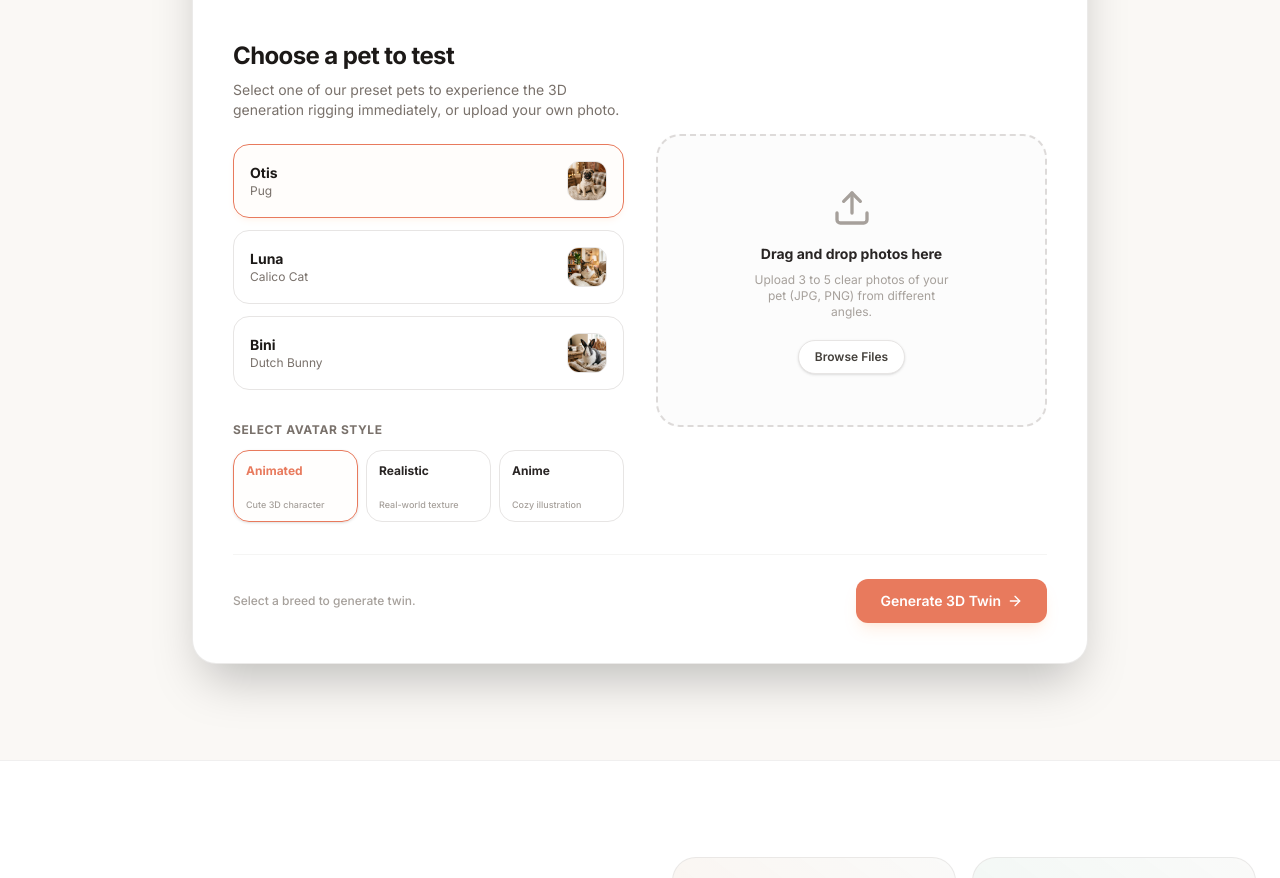
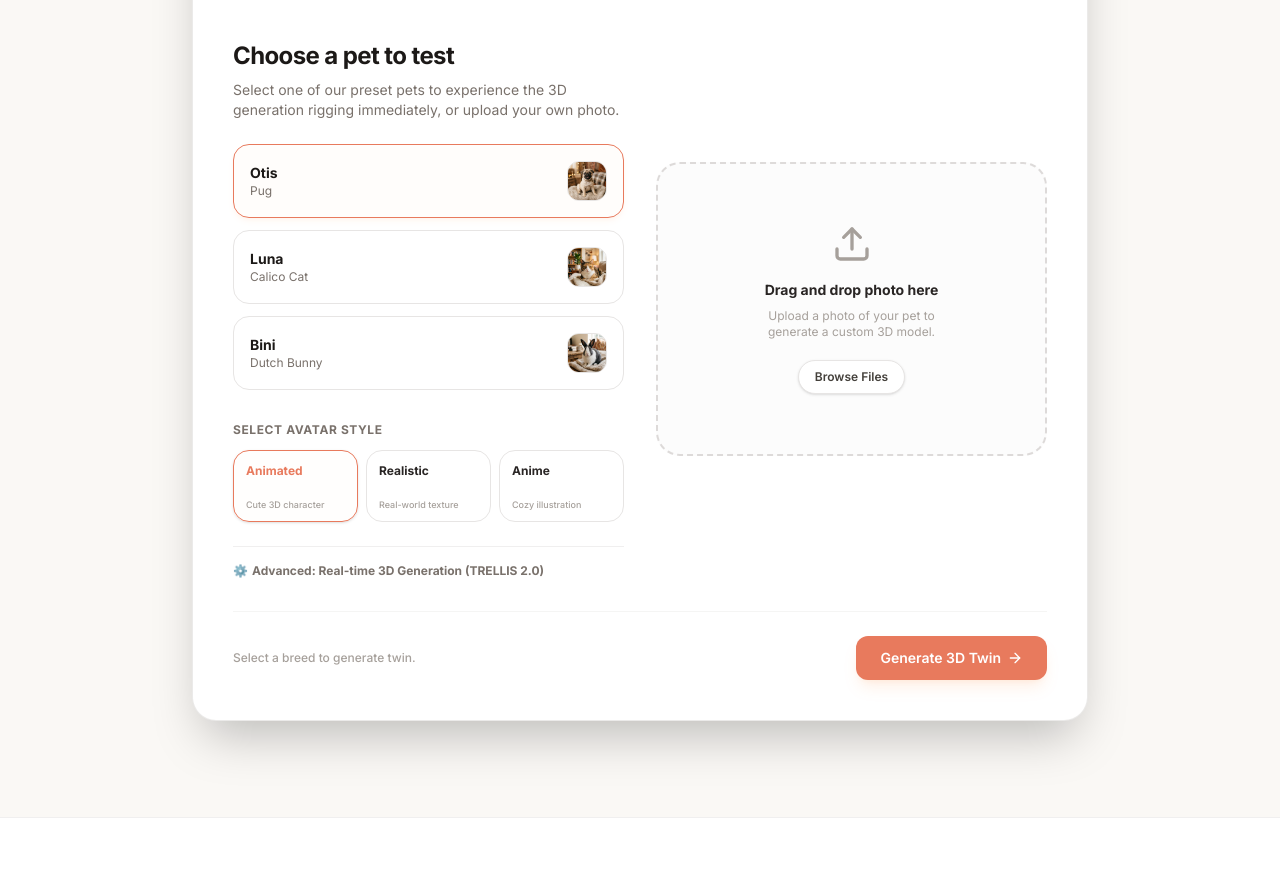
Before and after one commit to AndrewTay/pawsence, a React (Vite) app: page / in a window 1280 px wide. Shown: the part 3620-4498 px from the top of the page. Built offline with nearby package versions, Linux system fonts and the light colour scheme.

Commit message:
feat: implement Microsoft TRELLIS 2.0 API integration for image-to-3D generation

```diff
--- a/package.json
+++ b/package.json
@@ -12,6 +12,7 @@
     "deploy": "gh-pages -d dist"
   },
   "dependencies": {
+    "@fal-ai/client": "^1.10.1",
     "@tailwindcss/vite": "^4.3.1",
     "@types/three": "^0.184.1",
     "framer-motion": "^12.40.0",
--- a/src/components/TwinCreator.tsx
+++ b/src/components/TwinCreator.tsx
@@ -2,6 +2,7 @@ import { useState, useEffect } from 'react';
 import { motion, AnimatePresence } from 'framer-motion';
 import { Upload, Check, RefreshCw, ArrowRight } from 'lucide-react';
 import ThreePetCanvas from './ThreePetCanvas';
+import { fal } from '@fal-ai/client';
 
 interface PresetPet {
   name: string;
@@ -55,13 +56,52 @@ export default function TwinCreator() {
   const [scanStatus, setScanStatus] = useState<string>('Initializing model...');
   const avatarAction = 'idle' as 'idle' | 'jump' | 'spin' | 'wag';
 
+  // Advanced API states
+  const [falApiKey, setFalApiKey] = useState<string>(() => localStorage.getItem('pawsence_fal_key') || '');
+  const [customFile, setCustomFile] = useState<File | null>(null);
+  const [previewUrl, setPreviewUrl] = useState<string | null>(null);
+  const [generatedModelUrl, setGeneratedModelUrl] = useState<string | null>(null);
+  const [apiError, setApiError] = useState<string | null>(null);
+  const [showApiKeyInput, setShowApiKeyInput] = useState<boolean>(false);
+
+  // File Upload handler
+  const handleFileChange = (e: React.ChangeEvent<HTMLInputElement>) => {
+    const file = e.target.files?.[0];
+    if (file) {
+      setCustomFile(file);
+      const url = URL.createObjectURL(file);
+      setPreviewUrl(url);
+
+      const customPet: PresetPet = {
+        name: 'My Pet',
+        breed: 'Custom Upload',
+        photoImg: url,
+        avatars: {
+          animated: url,
+          realistic: url,
+          anime: url,
+        },
+      };
+      setSelectedPet(customPet);
+    }
+  };
+
   // Scanning effect in Step 2
   useEffect(() => {
     let interval: any;
+    let isMounted = true;
+
     if (step === 2) {
       setScanProgress(0);
+      setApiError(null);
+      setGeneratedModelUrl(null);
+
+      // Check if we should use the real API
+      const useRealApi = falApiKey.trim() !== '' && avatarStyle === 'animated';
+
+      if (!useRealApi) {
+        // SCENARIO 1: Simulated Scanning
         setScanStatus('Initializing mesh rig...');
-
         const statuses = [
           { progress: 20, text: 'Analyzing coat markings & patterns...' },
           { progress: 45, text: 'Mapping skeletal joints (30 nodes)...' },
@@ -73,25 +113,117 @@ export default function TwinCreator() {
         interval = setInterval(() => {
           setScanProgress((prev) => {
             const next = prev + 4;
-
-          // Update status message based on progress
             const matchedStatus = statuses.find(s => next >= s.progress - 5 && next <= s.progress);
             if (matchedStatus) {
               setScanStatus(matchedStatus.text);
             }
-
             if (next >= 100) {
               clearInterval(interval);
               setTimeout(() => {
-              setStep(3);
+                if (isMounted) setStep(3);
               }, 600);
               return 100;
             }
             return next;
           });
         }, 100);
+      } else {
+        // SCENARIO 2: Real TRELLIS 2.0 API call
+        setScanStatus('Configuring Fal.ai API Client...');
+
+        // Configure API client
+        fal.config({
+          credentials: falApiKey.trim()
+        });
+
+        // Slow progress simulation to keep the UI moving while the API runs
+        interval = setInterval(() => {
+          setScanProgress((prev) => {
+            if (prev < 90) {
+              return prev + 1;
             }
-    return () => clearInterval(interval);
+            return prev;
+          });
+        }, 300);
+
+        const runTrellis = async () => {
+          try {
+            setScanStatus('Preparing source image...');
+            let imageSource: File | Blob;
+
+            if (customFile) {
+              imageSource = customFile;
+            } else {
+              // Fetch the preset image as a Blob so Fal client can upload it
+              const response = await fetch(selectedPet.photoImg);
+              imageSource = await response.blob();
+            }
+
+            if (!isMounted) return;
+            setScanStatus('Queuing generation on Fal.ai (TRELLIS 2.0)...');
+
+            const result: any = await fal.subscribe('fal-ai/trellis-2', {
+              input: {
+                image_url: imageSource
+              },
+              logs: true,
+              onQueueUpdate: (update: any) => {
+                if (!isMounted) return;
+                if (update.status === 'IN_PROGRESS') {
+                  const lastLog = update.logs && update.logs.length > 0
+                    ? update.logs[update.logs.length - 1].message
+                    : '';
+                  if (lastLog) {
+                    setScanStatus(`Trellis: ${lastLog.slice(0, 50)}...`);
+                  } else {
+                    setScanStatus('Running TRELLIS 2.0 model inference...');
+                  }
+                } else if (update.status === 'QUEUED' || update.status === 'IN_QUEUE') {
+                  setScanStatus(`Queued in Fal.ai (position: ${update.queuePosition || 0})...`);
+                }
+              }
+            });
+
+            if (!isMounted) return;
+
+            // Extract the generated GLB URL
+            let glbUrl = '';
+            if (result && result.model_glb && result.model_glb.url) {
+              glbUrl = result.model_glb.url;
+            } else if (result && result.data && result.data.model_glb && result.data.model_glb.url) {
+              glbUrl = result.data.model_glb.url;
+            }
+
+            if (!glbUrl) {
+              throw new Error('API completed but did not return a model_glb URL.');
+            }
+
+            clearInterval(interval);
+            setScanProgress(100);
+            setScanStatus('TRELLIS 2.0 model loaded successfully!');
+            setGeneratedModelUrl(glbUrl);
+
+            setTimeout(() => {
+              if (isMounted) setStep(3);
+            }, 800);
+
+          } catch (error: any) {
+            console.error('Trellis API generation failed:', error);
+            if (!isMounted) return;
+            clearInterval(interval);
+            setApiError(error.message || 'Unknown API Error occurred. Make sure your FAL_KEY is valid and has sufficient credits.');
+            setScanStatus('Generation failed.');
+          }
+        };
+
+        runTrellis();
+      }
+    }
+
+    return () => {
+      isMounted = false;
+      clearInterval(interval);
+    };
   }, [step]);
 
 
@@ -99,6 +231,8 @@ export default function TwinCreator() {
   const resetCreator = () => {
     setStep(1);
     setScanProgress(0);
+    setGeneratedModelUrl(null);
+    setApiError(null);
   };
 
   return (
@@ -160,7 +294,11 @@ export default function TwinCreator() {
                   {presets.map((pet) => (
                     <button
                       key={pet.name}
-                      onClick={() => setSelectedPet(pet)}
+                      onClick={() => {
+                        setSelectedPet(pet);
+                        setCustomFile(null);
+                        setPreviewUrl(null);
+                      }}
                       className={`w-full p-4 rounded-2xl border text-left flex items-center justify-between transition-all duration-200 cursor-pointer ${
                         selectedPet.name === pet.name
                           ? 'border-[#E87A5D] bg-orange-50/20 shadow-md shadow-orange-500/5'
@@ -206,18 +344,77 @@ export default function TwinCreator() {
                     ))}
                   </div>
                 </div>
+
+                {/* Advanced API settings */}
+                <div className="pt-4 border-t border-stone-200/60">
+                  <button
+                    type="button"
+                    onClick={() => setShowApiKeyInput(!showApiKeyInput)}
+                    className="text-xs font-bold text-stone-500 hover:text-stone-850 flex items-center gap-1 cursor-pointer transition-colors"
+                  >
+                    <span>⚙️</span>
+                    <span>{showApiKeyInput ? 'Hide API Settings' : 'Advanced: Real-time 3D Generation (TRELLIS 2.0)'}</span>
+                  </button>
+
+                  {showApiKeyInput && (
+                    <div className="mt-3 p-4 bg-stone-50 border border-stone-200 rounded-2xl space-y-3 animate-fade-in">
+                      <div className="space-y-1">
+                        <label className="text-[10px] font-bold text-stone-600 uppercase tracking-wider block">
+                          Fal.ai API Key
+                        </label>
+                        <input
+                          type="password"
+                          value={falApiKey}
+                          onChange={(e) => {
+                            const val = e.target.value;
+                            setFalApiKey(val);
+                            localStorage.setItem('pawsence_fal_key', val);
+                          }}
+                          placeholder="Enter your FAL_KEY..."
+                          className="w-full px-3 py-2 bg-white border border-stone-200 rounded-xl text-xs focus:border-[#E87A5D] focus:outline-none font-mono"
+                        />
+                      </div>
+                      <p className="text-[10px] text-stone-400 leading-normal">
+                        Optional. Uses Microsoft's **TRELLIS 2.0** model via Fal.ai to generate custom 3D models. If blank, Otis/Luna will use preloaded 3D models.
+                      </p>
+                    </div>
+                  )}
+                </div>
               </div>
 
               {/* Upload Drag & Drop mockup */}
-              <div className="border-2 border-dashed border-stone-300/80 hover:border-[#E87A5D]/80 rounded-3xl p-8 flex flex-col items-center justify-center text-center transition-all bg-stone-50/50 aspect-[4/3] relative group">
+              <div
+                onClick={() => document.getElementById('pet-photo-upload')?.click()}
+                className="border-2 border-dashed border-stone-300/80 hover:border-[#E87A5D]/80 rounded-3xl p-8 flex flex-col items-center justify-center text-center transition-all bg-stone-50/50 aspect-[4/3] relative group cursor-pointer overflow-hidden"
+              >
+                <input
+                  type="file"
+                  id="pet-photo-upload"
+                  className="hidden"
+                  accept="image/*"
+                  onChange={handleFileChange}
+                />
+
+                {previewUrl ? (
+                  <div className="absolute inset-0 w-full h-full flex flex-col items-center justify-center bg-stone-50">
+                    <img src={previewUrl} alt="Uploaded pet preview" className="w-full h-full object-cover animate-fade-in" />
+                    <div className="absolute inset-0 bg-black/40 opacity-0 hover:opacity-100 transition-opacity duration-200 flex flex-col items-center justify-center gap-2">
+                      <RefreshCw className="w-6 h-6 text-white" />
+                      <span className="text-xs font-bold text-white">Change Image</span>
+                    </div>
+                  </div>
+                ) : (
+                  <>
                     <Upload className="w-10 h-10 text-stone-400 mb-4 group-hover:text-[#E87A5D] transition-colors" />
-                <h4 className="font-bold text-stone-800 text-sm">Drag and drop photos here</h4>
+                    <h4 className="font-bold text-stone-800 text-sm">Drag and drop photo here</h4>
                     <p className="text-xs text-stone-400 mt-2 max-w-[200px]">
-                  Upload 3 to 5 clear photos of your pet (JPG, PNG) from different angles.
+                      Upload a photo of your pet to generate a custom 3D model.
                     </p>
                     <div className="mt-5 px-4 py-2 bg-white border border-stone-200 rounded-full text-xs font-semibold text-stone-700 shadow-sm cursor-pointer hover:bg-stone-50 transition-all">
                       Browse Files
                     </div>
+                  </>
+                )}
               </div>
             </motion.div>
           )}
@@ -284,6 +481,37 @@ export default function TwinCreator() {
                   />
                 </div>
                 <p className="text-sm text-stone-700 font-medium font-mono min-h-[20px]">{scanStatus}</p>
+
+                {apiError && (
+                  <div className="mt-5 p-4 bg-red-50 border border-red-200 rounded-2xl text-left max-w-sm mx-auto shadow-sm animate-fade-in">
+                    <p className="text-xs font-bold text-red-800">TRELLIS API Error</p>
+                    <p className="text-[10px] text-red-600 font-mono mt-1 leading-normal whitespace-pre-wrap">{apiError}</p>
+                    <div className="flex gap-2 mt-4">
+                      <button
+                        type="button"
+                        onClick={() => {
+                          setApiError(null);
+                          setStep(1);
+                        }}
+                        className="flex-1 px-3 py-2 bg-white border border-stone-200 hover:bg-stone-50 rounded-xl text-[10px] font-bold text-stone-700 cursor-pointer text-center"
+                      >
+                        Adjust Settings
+                      </button>
+                      <button
+                        type="button"
+                        onClick={() => {
+                          setApiError(null);
+                          // Temporarily bypass API and run simulated path
+                          setFalApiKey('');
+                          setStep(2);
+                        }}
+                        className="flex-1 px-3 py-2 bg-[#E87A5D] hover:bg-[#D6684B] rounded-xl text-[10px] font-bold text-white cursor-pointer text-center"
+                      >
+                        Use Preloaded Model
+                      </button>
+                    </div>
+                  </div>
+                )}
               </div>
             </motion.div>
           )}
@@ -303,11 +531,11 @@ export default function TwinCreator() {
                 <div className="absolute inset-0 bg-grid-pattern opacity-10 bg-[size:16px_16px]" />
 
                  {/* The Twin Avatar */}
-                {avatarStyle === 'animated' && (selectedPet.name === 'Otis' || selectedPet.name === 'Luna') ? (
+                {avatarStyle === 'animated' && (selectedPet.name === 'Otis' || selectedPet.name === 'Luna' || generatedModelUrl) ? (
                   <div className="w-full h-full z-10 relative">
                     <ThreePetCanvas
-                      key={selectedPet.name}
-                      modelPath={selectedPet.name === 'Otis' ? '/pug_3d.glb' : '/cat_animated_3d.glb'}
+                      key={selectedPet.name + (generatedModelUrl ? '_generated' : '_default')}
+                      modelPath={generatedModelUrl || (selectedPet.name === 'Otis' ? '/pug_3d.glb' : '/cat_animated_3d.glb')}
                       action={avatarAction}
                     />
                   </div>
```
Also changed, not shown: 1 other file (tests, documents, lock files or other folders). Lines whose indentation alone changed are shown as unchanged.
